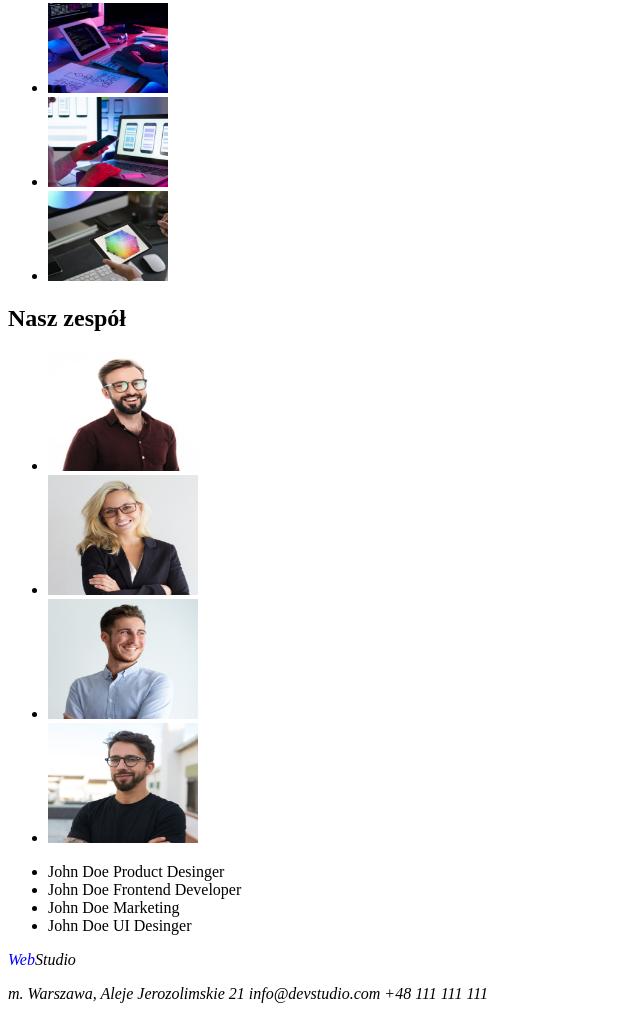
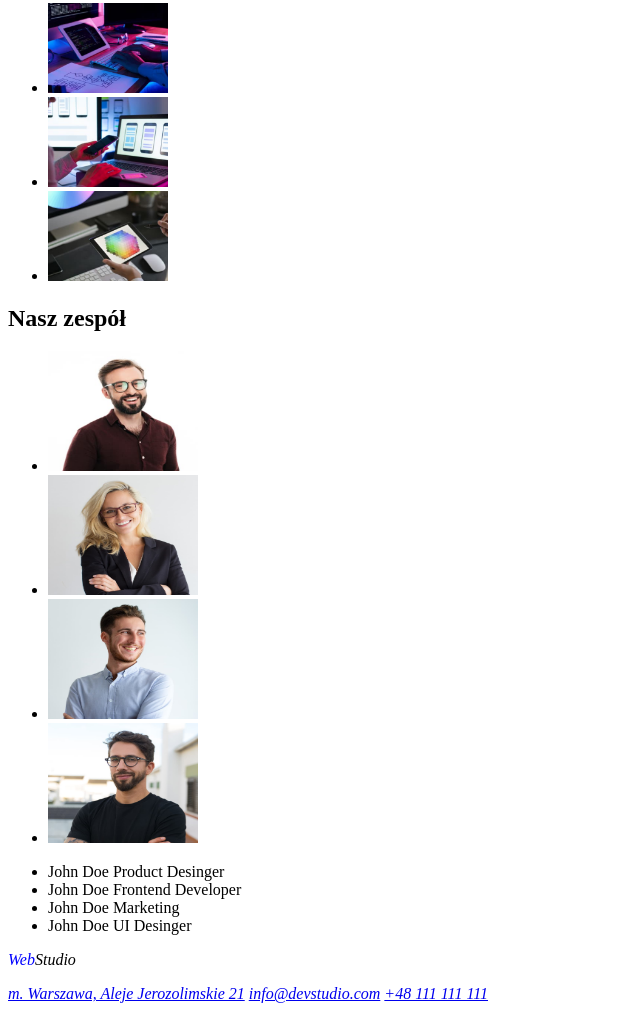
Before and after one commit to DSzadlowski/goit-markup-hw-01, a plain HTML site: page index.html in a window 1280 px wide. Shown: the part 362-1373 px from the top of the page, without its empty margins (0-640 px from the left). Drawn offline with Linux system fonts and the light colour scheme.

Commit message:
wersja ostateczna

```diff
--- a/index.html
+++ b/index.html
@@ -61,9 +61,9 @@
 <footer>
         <address>
         <p><span style="color:blue">Web</span>Studio</p>
-                <a address:m. Warszawa, Aleje Jerozolimskie 21">m. Warszawa, Aleje Jerozolimskie 21</a>
-                <a mail:mail:info@devstudio.com">info@devstudio.com</a>
-                <a tel:48 111 111 111">+48 111 111 111</a>
+                <a href=address:m. Warszawa, Aleje Jerozolimskie 21">m. Warszawa, Aleje Jerozolimskie 21</a>
+                <a href=mail:mail:info@devstudio.com">info@devstudio.com</a>
+                <a href=tel:48 111 111 111">+48 111 111 111</a>
         </address>
 </footer>
 </html>
```
